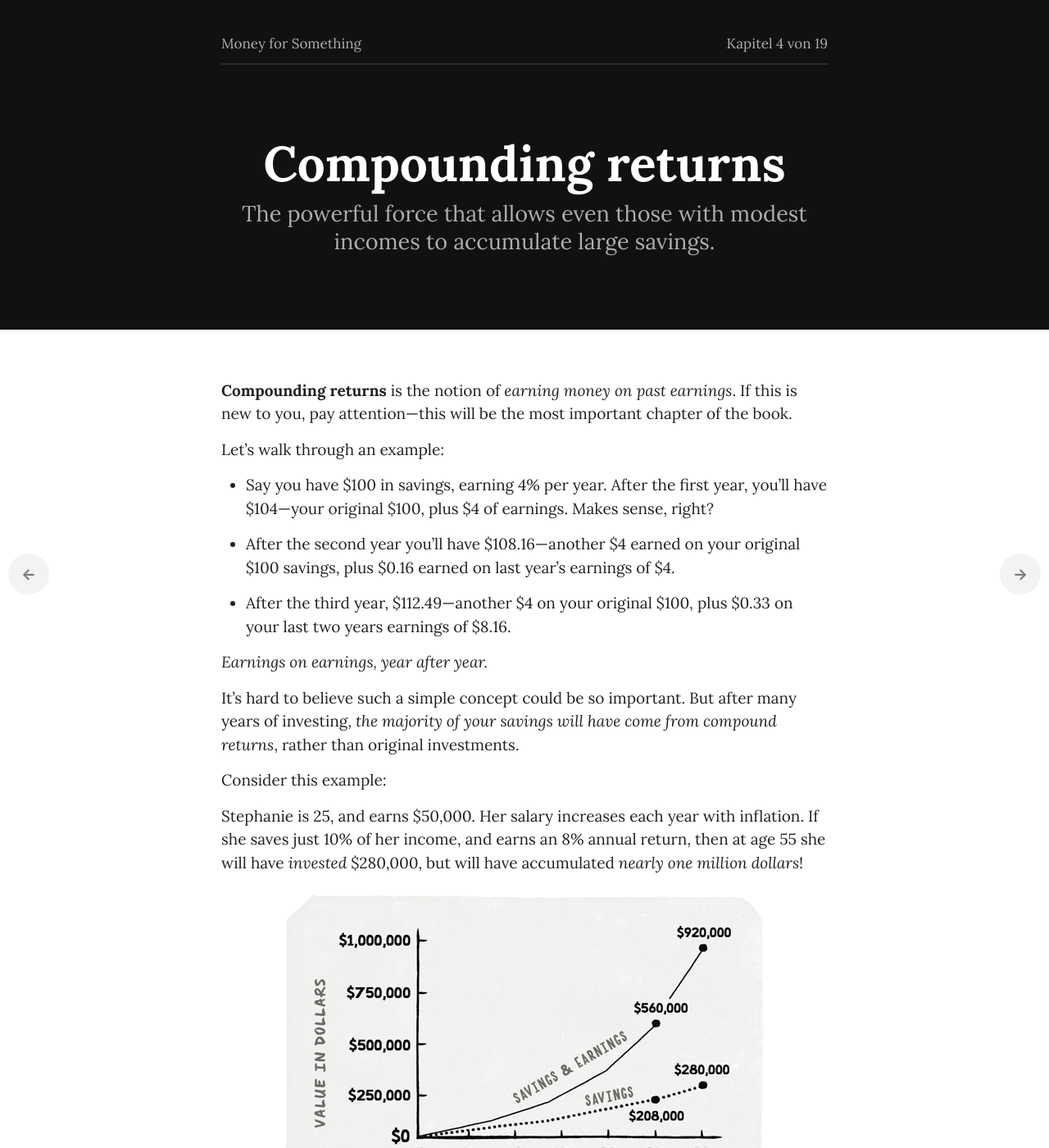
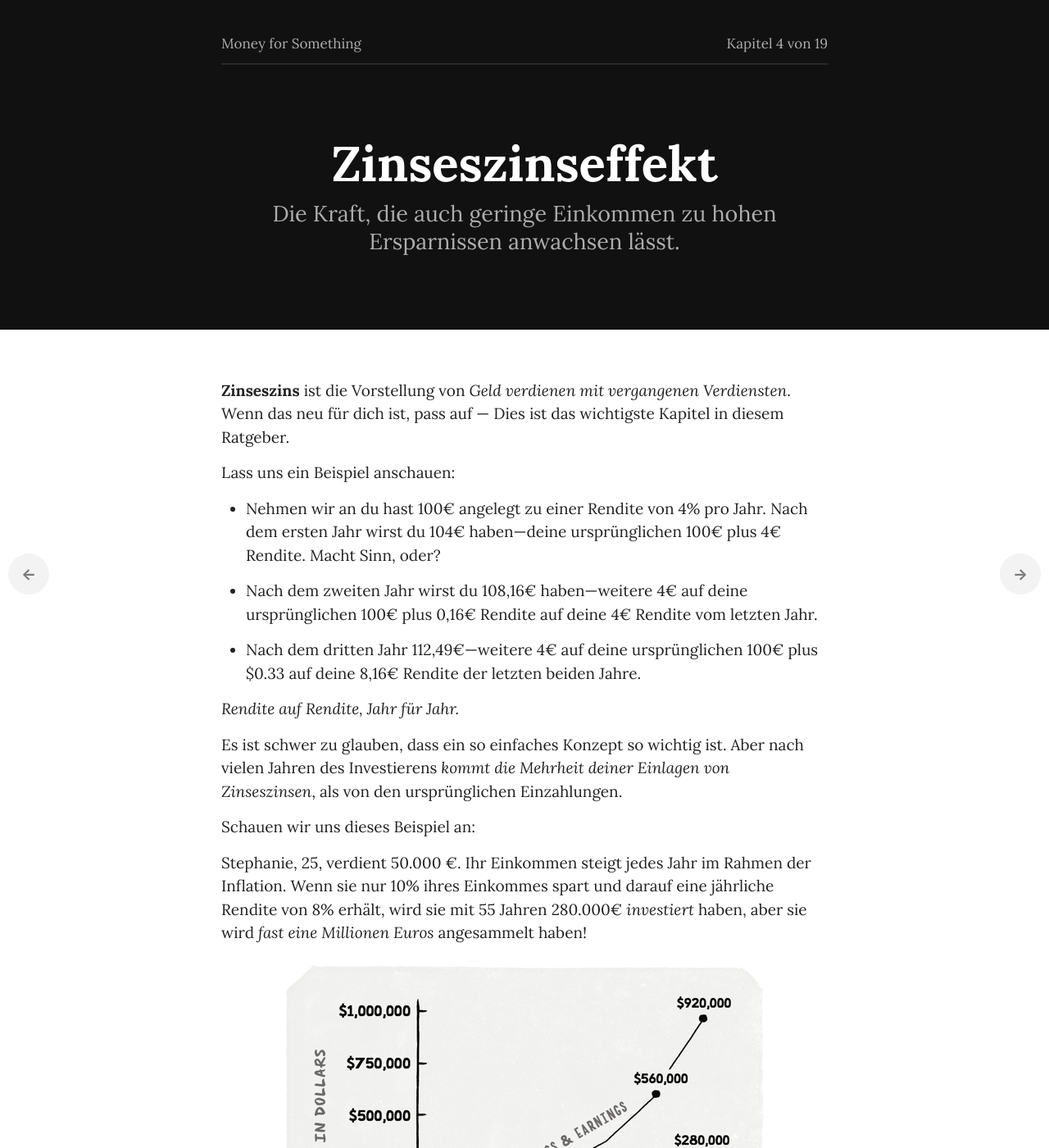
Before and after one commit to dafacto/moneyforsomething-de, a Jekyll site: the page built from _chapters/04_compounding-returns.md, in a window 1280 px wide and 1400 px high. Shown: the whole window at 82% size. Built offline with Jekyll 4.4.1, drawn with Linux system fonts in a browser that asks for light colours; some web fonts are replaced; a script that is not in the unit is left out; some of the changed text lies outside the part shown.

Commit message:
Update 04_compounding-returns.md

```diff
--- a/_chapters/04_compounding-returns.md
+++ b/_chapters/04_compounding-returns.md
@@ -1,38 +1,38 @@
 ---
 layout: chapter
-title: Compounding returns
+title: Zinseszinseffekt
 chapter: 4
 permalink: /book/compounding-returns/
 img_header: header-04.png
 img_footer: summary-04.png
-intro: The powerful force that allows even those with modest incomes to accumulate large savings.
-takeaway: With a reasonable rate of return, compounding earnings will, over time, turn small savings into surprisingly large sums.
+intro: Die Kraft, die auch geringe Einkommen zu hohen Ersparnissen anwachsen lässt.
+takeaway: Mit einer angemessenen Rendite lässt der Zinseszins kleine Einlagen zu erstaunlich großen Summen anwachsen.
 ---
 
-**Compounding returns** is the notion of *earning money on past earnings*. If this is new to you, pay attention—this will be the most important chapter of the book.
+**Zinseszins** ist die Vorstellung von *Geld verdienen mit vergangenen Verdiensten*. Wenn das neu für dich ist, pass auf — Dies ist das wichtigste Kapitel in diesem Ratgeber.
 
-Let’s walk through an example:
+Lass uns ein Beispiel anschauen:
 
-- Say you have $100 in savings, earning 4% per year. After the first year, you’ll have $104—your original $100, plus $4 of earnings. Makes sense, right?
+- Nehmen wir an du hast 100€ angelegt zu einer Rendite von 4% pro Jahr. Nach dem ersten Jahr wirst du 104€ haben—deine ursprünglichen 100€ plus 4€ Rendite. Macht Sinn, oder?
 
-- After the second year you’ll have $108.16—another $4 earned on your original $100 savings, plus $0.16 earned on last year’s earnings of $4.
+- Nach dem zweiten Jahr wirst du 108,16€ haben—weitere 4€ auf deine ursprünglichen 100€ plus 0,16€ Rendite auf deine 4€ Rendite vom letzten Jahr.
 
-- After the third year, $112.49—another $4 on your original $100, plus $0.33 on your last two years earnings of $8.16.
+- Nach dem dritten Jahr 112,49€—weitere 4€ auf deine ursprünglichen 100€ plus $0.33 auf deine 8,16€ Rendite der letzten beiden Jahre.
 
-*Earnings on earnings, year after year.*
+*Rendite auf Rendite, Jahr für Jahr.*
 
-It’s hard to believe such a simple concept could be so important. But after many years of investing, *the majority of your savings will have come from compound returns*, rather than original investments.
+Es ist schwer zu glauben, dass ein so einfaches Konzept so wichtig ist. Aber nach vielen Jahren des Investierens *kommt die Mehrheit deiner Einlagen von Zinseszinsen*, als von den ursprünglichen Einzahlungen.
 
-Consider this example:
+Schauen wir uns dieses Beispiel an:
 
-Stephanie is 25, and earns $50,000. Her salary increases each year with inflation. If she saves just 10% of her income, and earns an 8% annual return, then at age 55 she will have *invested* $280,000, but will have accumulated *nearly one million dollars*!
+Stephanie, 25, verdient 50.000 €. Ihr Einkommen steigt jedes Jahr im Rahmen der Inflation. Wenn sie nur 10% ihres Einkommes spart und darauf eine jährliche Rendite von 8% erhält, wird sie mit 55 Jahren 280.000€ *investiert* haben, aber sie wird *fast eine Millionen Euros* angesammelt haben!
 
 ![](/assets/img/chart-04.png)
 
-The above chart highlights some important concepts.
+Die Abbildung stellt einige wichtige Konzepte dar.
 
-- **The power of compounding returns** — After 30 years, far more of her final balance of $920,000 comes from earnings ($640,000), than from the money she actually saved ($280,000). Earnings on earnings.
+- **Die Macht des Zinseszins** — Nach 30 Jahren kommt von ihrem Kontostand von 920.000€ weitaus mehr durch Rendite (Earnings), als von dem Geld, das sie gespart hat (Savings). Rendite auf Rendite.
 
-- **The importance of time** — The power of compounding returns comes late in the game. Had she waited five years to start saving—delaying her start by 16%—her final balance after 25 years would have been reduced by 40% ($565,000 compared to $920,000).
+- **Der Einfluss der Zeit** — Die Macht des Zinseszins kommt vor allem später ins Spiel. Hätte sie fünf Jahre gewartet mit dem Sparen — und damit den Startpunkt um 16% verzögert — würde ihr Kontostand sich um 40% reduziert haben (565.000€ anstatt 920.000€).
 
-- **The importance of the annual rate of return** — What if Stephanie had just put her money in the bank, earning 3% per year? Her final balance would be $420,000—i.e. decreasing her annual return from 8% to 3% decreases her final balance by more than half!
+- **Der Einfluss der jährlichen Rendite** — Was wäre passiert, wenn Stephanie Ihr Geld einfach im Sparkonto auf der Bank für 3% Zinsen gelassen hätte? Ihr finaler Kontostand wäre 420.000€ — d.h. die Reduktion der Rendite von 8% auf 3% hätte Ihren finalen Kontostand mehr als die Hälfte reduziert!
```
